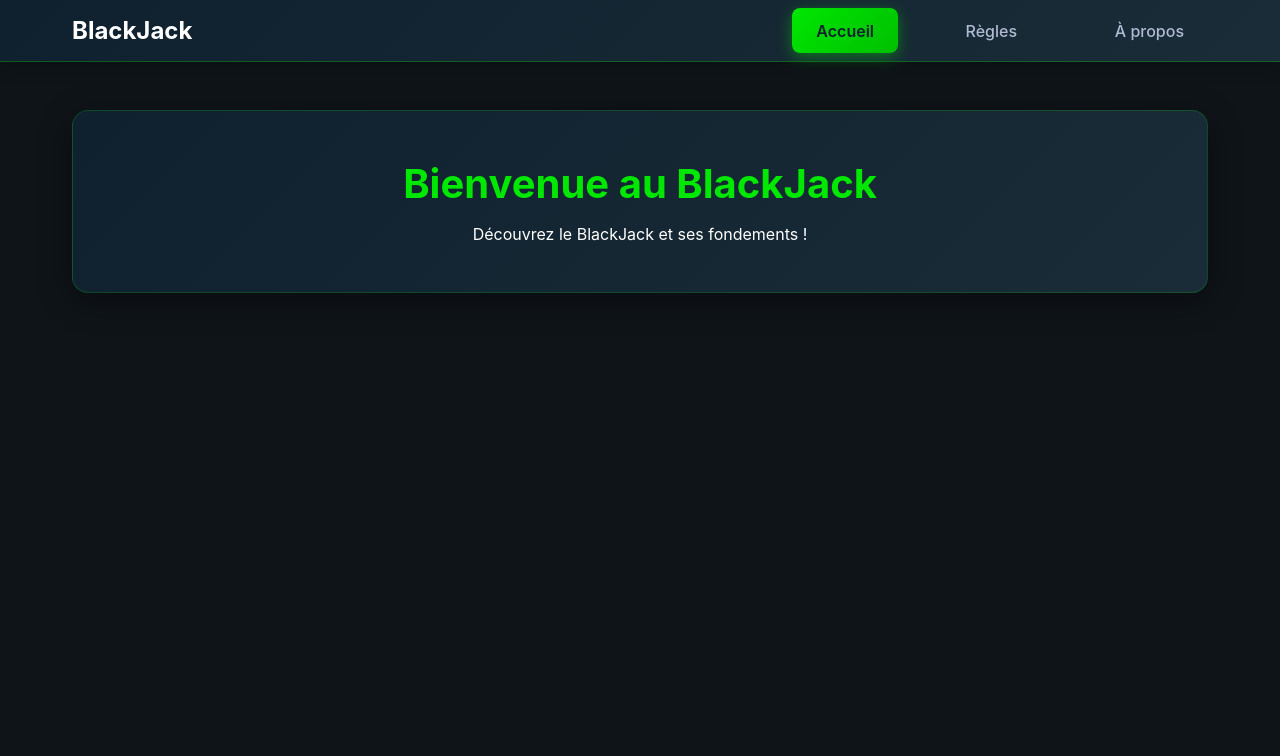
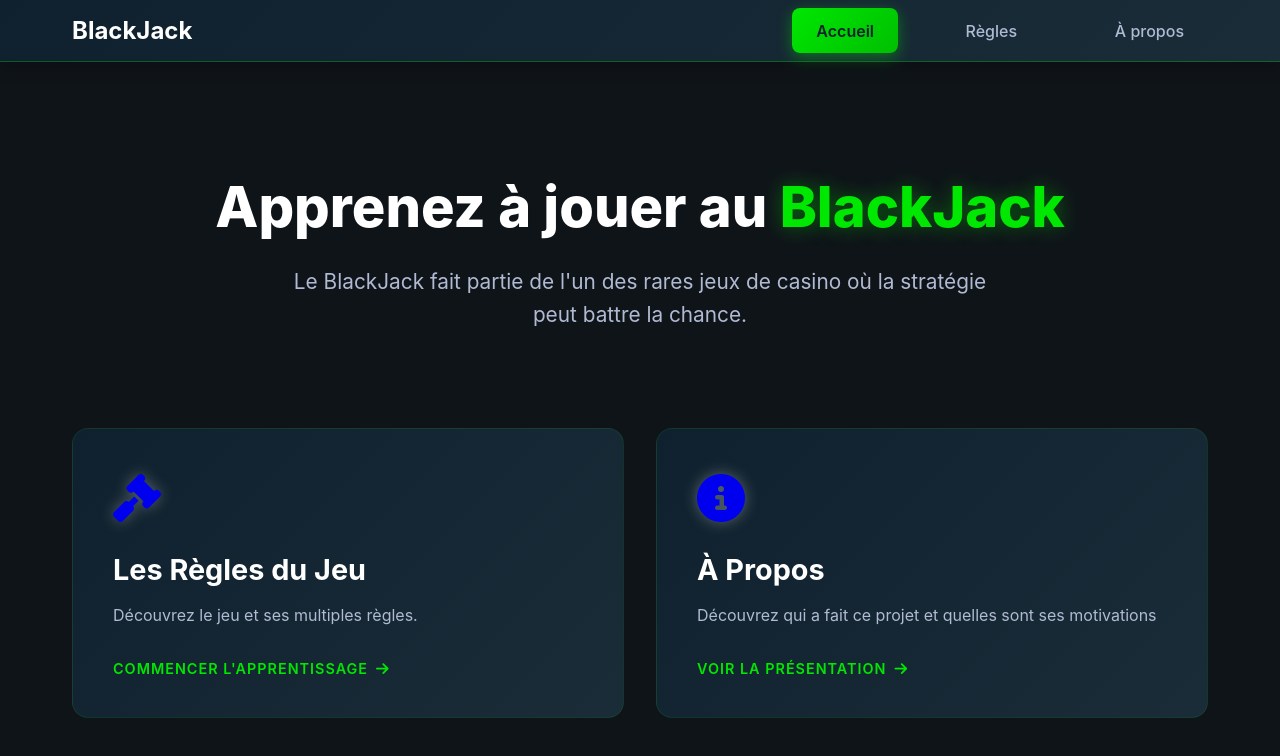
Before and after one commit to AgentXZ/Projet_SAE14, a plain HTML site: page index.html in a window 1280 px wide. Drawn offline with Linux system fonts and the light colour scheme.

Commit message:
- Ajout du Kit Font Awesome et d'émoji dans les différentes pages
- Avancement sur la page d'accueil, titre, carte, animation, icon

- Ajout d'animation pour rules.html

```diff
--- a/css/style.css
+++ b/css/style.css
@@ -136,6 +136,7 @@ body {
     transform: translateY(-4px);
     box-shadow: 0 10px 30px rgba(0, 231, 1, 0.3);
     border-color: var(--accent-color);
+    background: linear-gradient(135deg, #152a38 0%, #1a2c38 100%);
 }
 
 .rules-section p,
@@ -179,6 +180,7 @@ body {
     transform: translateY(-4px);
     box-shadow: 0 10px 30px rgba(0, 231, 1, 0.3);
     border-color: var(--accent-color);
+    background: linear-gradient(135deg, #152a38 0%, #1a2c38 100%);
 }
 
 .step-number {
@@ -268,6 +270,104 @@ body {
     margin-bottom: 1rem;
 }
 
+.rules-main-section:hover,
+.home-main-section:hover,
+.about-main-section:hover {
+    border-color: var(--accent-color);
+    box-shadow: 0 12px 40px rgba(0, 231, 1, 0.2);
+}
+
+.main-section {
+    text-align: center;
+    padding: 4rem 1rem;
+    margin-bottom: 2rem;
+    animation: fadeInUp 0.8s ease-out;
+}
+
+.h3-title {
+    font-size: 3.5rem;
+    font-weight: 800;
+    margin-bottom: 1.5rem;
+    color: var(--text-light);
+    line-height: 1.2;
+}
+
+.text-highlight {
+    color: var(--accent-color);
+    text-shadow: 0 0 20px rgba(0, 231, 1, 0.4);
+}
+
+.h3-subtitle {
+    font-size: 1.3rem;
+    color: var(--text-muted);
+    max-width: 700px;
+    margin: 0 auto;
+    line-height: 1.6;
+}
+
+.main-section-cards {
+    display: grid;
+    grid-template-columns: repeat(auto-fit, minmax(300px, 1fr));
+    gap: 2rem;
+    margin-top: 2rem;
+}
+
+.section-card {
+    background: var(--gradient-primary);
+    border: 1px solid rgba(0, 231, 1, 0.1);
+    border-radius: 16px;
+    padding: 2.5rem;
+    text-decoration: none;
+    transition: all 0.3s cubic-bezier(0.4, 0, 0.2, 1);
+    position: relative;
+    overflow: hidden;
+    display: flex;
+    flex-direction: column;
+    justify-content: space-between;
+    height: 100%;
+    animation: slideInLeft 0.6s ease-out;
+}
+
+.section-card:hover {
+    transform: translateY(-8px);
+    box-shadow: 0 15px 30px rgba(0, 231, 1, 0.15);
+    border-color: var(--accent-color);
+    background: linear-gradient(135deg, #152a38 0%, #1a2c38 100%);
+}
+
+.index-emoji {
+    font-size: 3rem;
+    margin-bottom: 1.5rem;
+    text-shadow: 0 0 15px rgba(255, 255, 255, 0.3);
+}
+
+.section-card h3 {
+    font-size: 1.8rem;
+    color: var(--text-light);
+    margin-bottom: 1rem;
+}
+
+.section-card p {
+    color: var(--text-muted);
+    margin-bottom: 2rem;
+    line-height: 1.6;
+}
+
+.card-text {
+    color: var(--accent-color);
+    font-weight: 600;
+    text-transform: uppercase;
+    font-size: 0.9rem;
+    letter-spacing: 1px;
+    display: flex;
+    align-items: center;
+    gap: 0.5rem;
+}
+
+
+
+
+
 /* Animations Pages */
 @keyframes slideDown {
     from {
@@ -301,10 +401,3 @@ body {
         opacity: 1;
     }
 }
-
-.rules-main-section:hover,
-.home-main-section:hover,
-.about-main-section:hover {
-    border-color: var(--accent-color);
-    box-shadow: 0 12px 40px rgba(0, 231, 1, 0.2);
-}
--- a/index.html
+++ b/index.html
@@ -3,8 +3,9 @@
 <head>
     <meta charset="UTF-8">
     <meta name="viewport" content="width=device-width, initial-scale=1.0">
-    <title>BlackJack</title>
+    <title>BlackJack - Accueil</title>
     <link rel="stylesheet" href="css/style.css">
+    <script src="https://kit.fontawesome.com/1f0eb8b39e.js" crossorigin="anonymous"></script>
 </head>
 <body>
     <header class="header">
@@ -20,9 +21,24 @@
         </nav>
     </header>
     <main class="home-main">
-        <section class="home-main-section">
-            <h2>Bienvenue au BlackJack</h2>
-            <p>Découvrez le BlackJack et ses fondements !</p>
+        <section class="main-section">
+            <h3 class="h3-title">Apprenez à jouer au <span class="text-highlight">BlackJack</span></h2>
+            <p class="h3-subtitle">Le BlackJack fait partie de l'un des rares jeux de casino où la stratégie peut battre la chance.</p>
+        </section>
+
+        <section class="main-section-cards">
+            <a href="rules.html" class="section-card">
+                <div class="index-emoji"><i class="fa-solid fa-gavel"></i></div> <h3>Les Règles du Jeu</h3>
+                <p>Découvrez le jeu et ses multiples règles.</p>
+                <span class="card-text">Commencer l'apprentissage <i class="fas fa-arrow-right"></i></span>
+            </a>
+
+            <a href="about.html" class="section-card">
+                <div class="index-emoji"><i class="fa-solid fa-circle-info"></i></div>
+                <h3>À Propos</h3>
+                <p>Découvrez qui a fait ce projet et quelles sont ses motivations</p>
+                <span class="card-text">Voir la présentation <i class="fas fa-arrow-right"></i></span>
+            </a>
         </section>
     </main>
 </body>
```
Also changed, not shown: about.html (+2 -1 lines), rules.html (+7 -6 lines).
